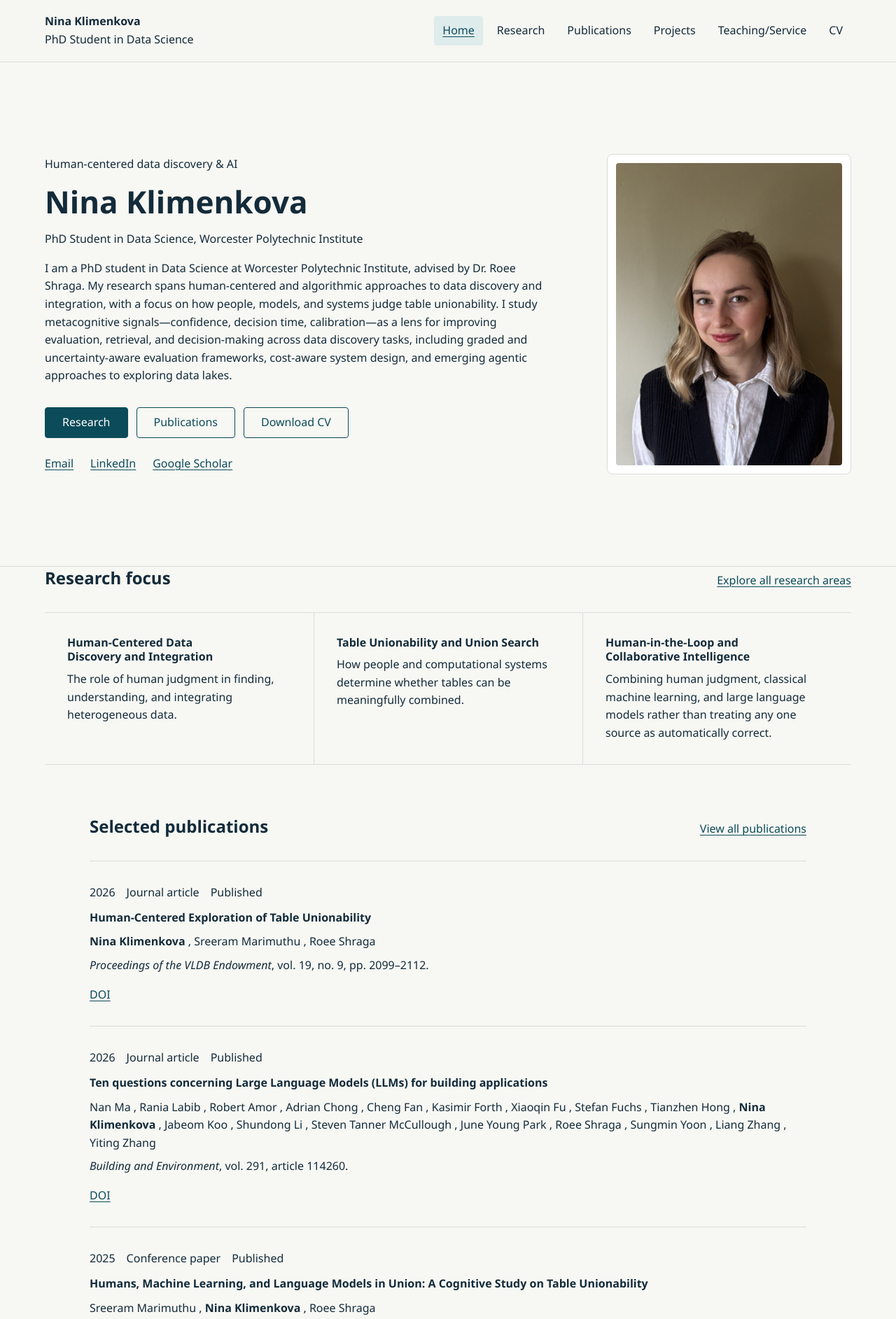
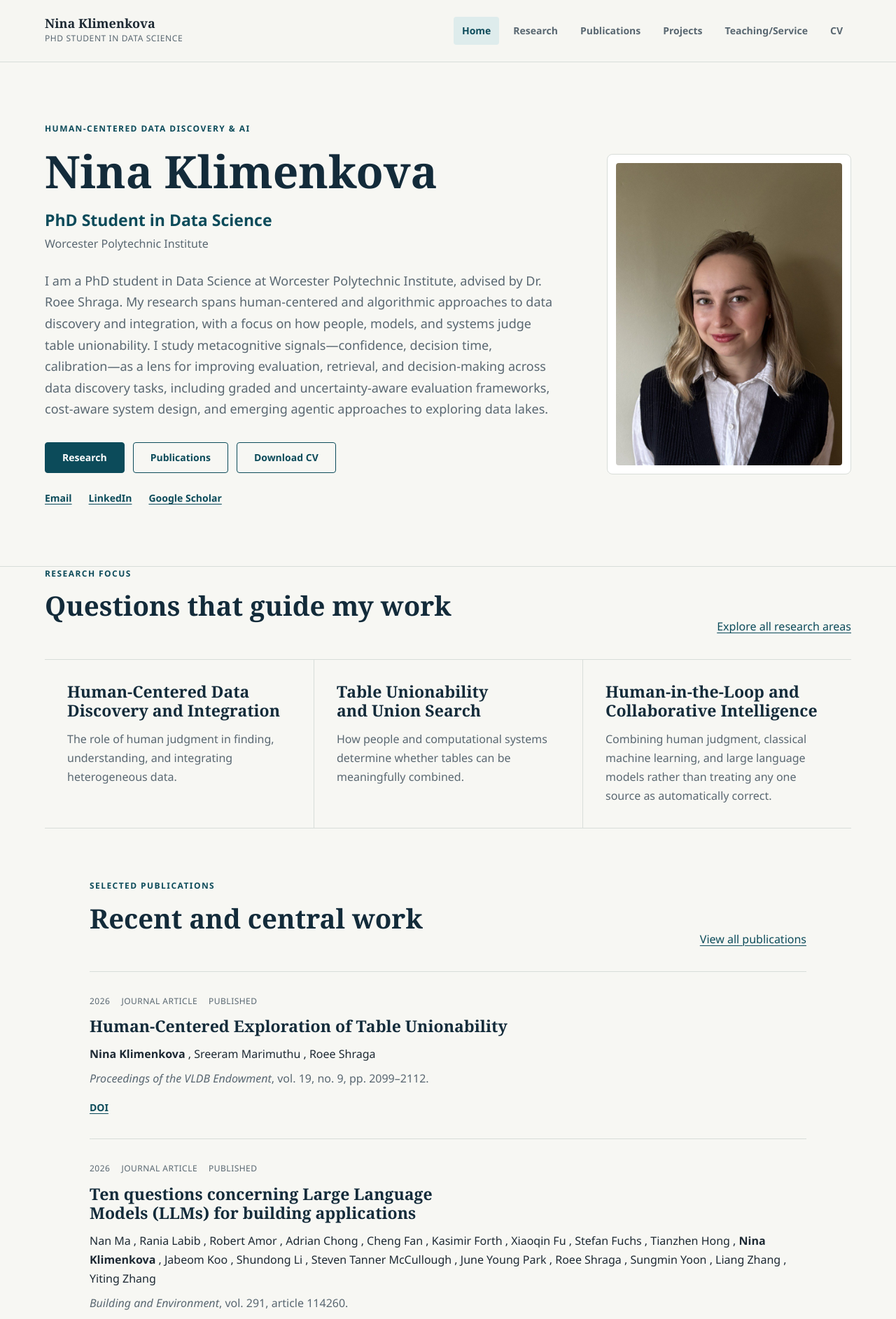
Before and after one commit to NinaKlimenkova/NinaKlimenkova.github.io, an Astro site: page / in a window 1280 px wide. Shown: the top 1885 px of the page at 70% size. Built offline with nearby package versions, Linux system fonts and the light colour scheme; Astro itself is replaced by a stand-in of ours.

Commit message:
Restore website to 2c016f8

```diff
--- a/src/components/Footer.astro
+++ b/src/components/Footer.astro
@@ -19,6 +19,8 @@ const year = new Date().getFullYear();
   .site-footer {
     margin-top: auto;
     border-top: 1px solid var(--color-border);
+    color: var(--color-text-muted);
+    font-size: var(--text-sm);
   }
 
   .site-footer__inner {
--- a/src/components/Header.astro
+++ b/src/components/Header.astro
@@ -19,7 +19,7 @@ function isCurrent(path: string): boolean {
   <div class="site-header__inner layout-container">
     <a class="site-identity" href={withBase()} aria-label={`${siteConfig.name}, home`}>
       <span class="site-identity__name">{siteConfig.name}</span>
-      <span>{siteConfig.role}</span>
+      <span class="site-identity__role">{siteConfig.role}</span>
     </a>
 
     <nav class="site-nav" aria-label="Primary navigation">
@@ -59,12 +59,22 @@ function isCurrent(path: string): boolean {
   .site-identity {
     display: grid;
     flex: 0 0 auto;
-    color: inherit;
+    color: var(--color-text);
     text-decoration: none;
   }
 
   .site-identity__name {
-    font-weight: var(--weight-emphasis);
+    font-family: var(--font-heading);
+    font-size: var(--text-lg);
+    font-weight: 700;
+    line-height: var(--leading-tight);
+  }
+
+  .site-identity__role {
+    color: var(--color-text-muted);
+    font-size: var(--text-xs);
+    letter-spacing: 0.05em;
+    text-transform: uppercase;
   }
 
   .site-nav__list {
@@ -81,15 +91,16 @@ function isCurrent(path: string): boolean {
     display: inline-block;
     padding: var(--space-2) var(--space-3);
     border-radius: var(--radius-sm);
-    color: inherit;
+    color: var(--color-text-muted);
+    font-size: var(--text-sm);
+    font-weight: 600;
     text-decoration: none;
   }
 
   .site-nav__link:hover,
   .site-nav__link[aria-current="page"] {
-    color: var(--color-accent);
+    color: var(--color-accent-strong);
     background: var(--color-accent-soft);
-    text-decoration: underline;
   }
 
   @media (max-width: 48rem) {
--- a/src/components/MediaFigure.astro
+++ b/src/components/MediaFigure.astro
@@ -37,5 +37,8 @@ const { image } = Astro.props;
   .media-figure figcaption {
     max-width: 40rem;
     margin-top: var(--space-3);
+    color: var(--color-text-muted);
+    font-size: var(--text-sm);
+    line-height: 1.55;
   }
 </style>
--- a/src/components/PageHeader.astro
+++ b/src/components/PageHeader.astro
@@ -1,17 +1,19 @@
 ---
 interface Props {
+  eyebrow: string;
   title: string;
   description?: string;
 }
 
-const { title, description } = Astro.props;
+const { eyebrow, title, description } = Astro.props;
 ---
 
 <header class="page-header page-section">
   <div class="layout-container">
     <div class="page-intro">
+      <p class="eyebrow">{eyebrow}</p>
       <h1>{title}</h1>
-      {description && <p>{description}</p>}
+      {description && <p class="lede">{description}</p>}
     </div>
   </div>
 </header>
--- a/src/components/ProfileEntry.astro
+++ b/src/components/ProfileEntry.astro
@@ -53,6 +53,12 @@ const Heading = headingLevel;
     margin-bottom: 0;
   }
 
+  .profile-entry__organization,
+  .profile-entry__date {
+    color: var(--color-text-muted);
+    font-size: var(--text-sm);
+  }
+
   .profile-entry__date {
     flex: 0 0 auto;
   }
--- a/src/components/ProjectEntry.astro
+++ b/src/components/ProjectEntry.astro
@@ -12,12 +12,7 @@ interface Props {
 const { entry, headingLevel = "h2" } = Astro.props;
 const { Content } = await render(entry);
 const Heading = headingLevel;
-const statusLabels = {
-  active: "Active",
-  completed: "Completed",
-  planned: "Planned",
-  "on-hold": "On hold",
-};
+const statusLabel = entry.data.status.replace("-", " ");
 const formatYear = (date: Date) =>
   new Intl.DateTimeFormat("en", { year: "numeric", timeZone: "UTC" }).format(date);
 const derivedDateRange = entry.data.startDate
@@ -32,12 +27,12 @@ function resolveHref(href: string): string {
 
 <article class="project-entry">
   <div class="project-entry__meta">
-    <span class="status-badge">{statusLabels[entry.data.status]}</span>
+    <span class="status-badge">{statusLabel}</span>
     {dateRange && <span>{dateRange}</span>}
   </div>
 
   <Heading>{entry.data.title}</Heading>
-  <p>{entry.data.summary}</p>
+  <p class="project-entry__summary">{entry.data.summary}</p>
 
   <div class="entry-body">
     <Content />
@@ -77,17 +72,27 @@ function resolveHref(href: string): string {
     flex-wrap: wrap;
     gap: var(--space-2) var(--space-3);
     margin-bottom: var(--space-4);
+    color: var(--color-text-muted);
+    font-size: var(--text-xs);
+    letter-spacing: 0.04em;
+    text-transform: uppercase;
   }
 
   .status-badge {
     padding: var(--space-1) var(--space-2);
     border-radius: 999px;
     background: var(--color-accent-soft);
+    color: var(--color-accent-strong);
+    font-weight: 700;
   }
 
   .project-entry h2,
   .project-entry h3 {
     margin-bottom: var(--space-3);
+  }
+
+  .project-entry__summary {
+    color: var(--color-text-muted);
   }
 
   .entry-body {
@@ -97,4 +102,15 @@ function resolveHref(href: string): string {
   .entry-body :global(> :last-child) {
     margin-bottom: 0;
   }
+
+  .entry-links {
+    display: flex;
+    flex-wrap: wrap;
+    gap: var(--space-4);
+    margin: var(--space-4) 0 0;
+    padding: 0;
+    list-style: none;
+    font-size: var(--text-sm);
+    font-weight: 700;
+  }
 </style>
--- a/src/components/PublicationEntry.astro
+++ b/src/components/PublicationEntry.astro
@@ -22,14 +22,6 @@ const typeLabels: Record<CollectionEntry<"publications">["data"]["publicationTyp
   report: "Report",
   manuscript: "Manuscript",
   other: "Other",
-};
-
-const statusLabels = {
-  published: "Published",
-  accepted: "Accepted",
-  submitted: "Submitted",
-  "in-review": "In review",
-  preprint: "Preprint",
 };
 
 const doiHref = entry.data.doi
@@ -59,7 +51,7 @@ function resolveHref(href: string): string {
   <div class="publication-entry__meta">
     <span>{entry.data.year}</span>
     <span>{typeLabels[entry.data.publicationType]}</span>
-    {entry.data.status && <span>{statusLabels[entry.data.status]}</span>}
+    {entry.data.status && <span>{entry.data.status.replace("-", " ")}</span>}
   </div>
 
   <Heading>{entry.data.title}</Heading>
@@ -126,6 +118,10 @@ function resolveHref(href: string): string {
     flex-wrap: wrap;
     gap: var(--space-2) var(--space-4);
     margin-bottom: var(--space-3);
+    color: var(--color-text-muted);
+    font-size: var(--text-xs);
+    letter-spacing: 0.04em;
+    text-transform: uppercase;
   }
 
   .publication-entry h2,
@@ -140,12 +136,33 @@ function resolveHref(href: string): string {
     margin-bottom: var(--space-2);
   }
 
+  .publication-entry__venue {
+    color: var(--color-text-muted);
+  }
+
+  .publication-entry__detail {
+    color: var(--color-text-muted);
+    font-size: var(--text-sm);
+  }
+
   .entry-body {
     max-width: var(--content-narrow);
     margin-top: var(--space-4);
+    color: var(--color-text-muted);
   }
 
   .entry-body :global(> :last-child) {
     margin-bottom: 0;
   }
+
+  .entry-links {
+    display: flex;
+    flex-wrap: wrap;
+    gap: var(--space-4);
+    margin: var(--space-4) 0 0;
+    padding: 0;
+    list-style: none;
+    font-size: var(--text-sm);
+    font-weight: 700;
+  }
 </style>
--- a/src/components/ResearchAreaEntry.astro
+++ b/src/components/ResearchAreaEntry.astro
@@ -44,6 +44,11 @@ const { Content } = await render(entry);
     grid-column: 2;
   }
 
+  .research-area__summary {
+    color: var(--color-text-muted);
+    font-size: var(--text-lg);
+  }
+
   .research-area__body :global(> :last-child) {
     margin-bottom: 0;
   }
--- a/src/components/SocialLinks.astro
+++ b/src/components/SocialLinks.astro
@@ -27,5 +27,7 @@ const links = [
     margin: 0;
     padding: 0;
     list-style: none;
+    font-size: var(--text-sm);
+    font-weight: 700;
   }
 </style>
--- a/src/components/TagList.astro
+++ b/src/components/TagList.astro
@@ -32,5 +32,7 @@ const { items, label = "Topics" } = Astro.props;
     border: 1px solid var(--color-border);
     border-radius: 999px;
     background: var(--color-surface-subtle);
+    color: var(--color-text-muted);
+    font-size: var(--text-xs);
   }
 </style>
--- a/src/pages/404.astro
+++ b/src/pages/404.astro
@@ -6,8 +6,9 @@ import { withBase } from "@/utils/urls";
 <BaseLayout title="Page not found" description="The requested page could not be found." noindex>
   <section class="page-section">
     <div class="layout-container page-intro">
-      <h1>404 · Page not found</h1>
-      <p>The page may have moved, or the address may be incomplete.</p>
+      <p class="eyebrow">404</p>
+      <h1>Page not found</h1>
+      <p class="lede">The page may have moved, or the address may be incomplete.</p>
       <div class="button-row">
         <a class="button-link" href={withBase()}>Return home</a>
       </div>
--- a/src/pages/index.astro
+++ b/src/pages/index.astro
@@ -25,10 +25,11 @@ const recentNews = (await getCollection("news", ({ data }) => !data.draft))
   <section class="home-hero page-section">
     <div class="layout-container home-hero__grid">
       <div class="home-hero__content">
-        <p class="home-hero__topic">Human-centered data discovery &amp; AI</p>
+        <p class="eyebrow">Human-Centered Data Discovery & AI</p>
         <h1>{siteConfig.name}</h1>
-        <p>{siteConfig.role}, {siteConfig.affiliation}</p>
-        <p>{siteConfig.researchStatement}</p>
+        <p class="home-hero__role">{siteConfig.role}</p>
+        <p class="home-hero__affiliation">{siteConfig.affiliation}</p>
+        <p class="lede">{siteConfig.researchStatement}</p>
         <div class="button-row">
           <a class="button-link" href={withBase("research/")}>Research</a>
           <a class="button-link button-link--secondary" href={withBase("publications/")}>Publications</a>
@@ -56,7 +57,10 @@ const recentNews = (await getCollection("news", ({ data }) => !data.draft))
   <section class="page-section" aria-labelledby="research-focus">
     <div class="layout-container">
       <div class="section-heading section-heading--with-link">
-        <h2 id="research-focus">Research focus</h2>
+        <div>
+          <p class="eyebrow">Research focus</p>
+          <h2 id="research-focus">Questions that guide my work</h2>
+        </div>
         <a href={withBase("research/")}>Explore all research areas</a>
       </div>
       <div class="focus-grid">
@@ -75,7 +79,10 @@ const recentNews = (await getCollection("news", ({ data }) => !data.draft))
   <section class="page-section" aria-labelledby="selected-publications">
     <div class="layout-container publication-section">
       <div class="section-heading section-heading--with-link">
-        <h2 id="selected-publications">Selected publications</h2>
+        <div>
+          <p class="eyebrow">Selected publications</p>
+          <h2 id="selected-publications">Recent and central work</h2>
+        </div>
         <a href={withBase("publications/")}>View all publications</a>
       </div>
       {featuredPublications.map((entry) => <PublicationEntry entry={entry} headingLevel="h3" />)}
@@ -85,8 +92,9 @@ const recentNews = (await getCollection("news", ({ data }) => !data.draft))
   <section class="page-section" aria-labelledby="academic-profile">
     <div class="layout-container profile-grid">
       <div>
+        <p class="eyebrow">At a glance</p>
         <h2 id="academic-profile">Academic profile</h2>
-        <p>
+        <p class="lede">
           My work connects data discovery with human judgment and computational
           support, with an emphasis on reliable collaboration between people and AI.
         </p>
@@ -113,6 +121,7 @@ const recentNews = (await getCollection("news", ({ data }) => !data.draft))
       <section class="page-section" aria-labelledby="recent-updates">
         <div class="layout-container updates-grid">
           <div>
+            <p class="eyebrow">News</p>
             <h2 id="recent-updates">Recent updates</h2>
           </div>
           <div>{recentNews.map((entry) => <NewsEntry entry={entry} headingLevel="h3" />)}</div>
@@ -139,9 +148,20 @@ const recentNews = (await getCollection("news", ({ data }) => !data.draft))
     max-width: 46rem;
   }
 
-  .home-hero__topic,
   .home-hero h1 {
     margin-bottom: var(--space-3);
+  }
+
+  .home-hero__role {
+    margin-bottom: 0;
+    color: var(--color-accent-strong);
+    font-size: var(--text-xl);
+    font-weight: 700;
+  }
+
+  .home-hero__affiliation {
+    margin-bottom: var(--space-5);
+    color: var(--color-text-muted);
   }
 
   .home-hero__portrait {
@@ -170,14 +190,10 @@ const recentNews = (await getCollection("news", ({ data }) => !data.draft))
 
   .section-heading--with-link {
     display: flex;
-    align-items: baseline;
+    align-items: end;
     justify-content: space-between;
     max-width: none;
     gap: var(--space-5);
-  }
-
-  .section-heading h2 {
-    margin-bottom: 0;
   }
 
   .focus-grid {
@@ -196,6 +212,7 @@ const recentNews = (await getCollection("news", ({ data }) => !data.draft))
 
   .focus-entry p {
     margin-bottom: 0;
+    color: var(--color-text-muted);
   }
 
   .publication-section {
@@ -220,6 +237,12 @@ const recentNews = (await getCollection("news", ({ data }) => !data.draft))
     gap: var(--space-4);
     padding-block: var(--space-4);
     border-bottom: 1px solid var(--color-border);
+  }
+
+  .profile-list dt {
+    color: var(--color-accent-strong);
+    font-size: var(--text-sm);
+    font-weight: 700;
   }
 
   .profile-list dd {
--- a/src/pages/projects.astro
+++ b/src/pages/projects.astro
@@ -17,6 +17,7 @@ const projects = (await getCollection("projects", ({ data }) => !data.draft)).so
   description="Research projects in human-centered table unionability, mentorship matching, and data mining."
 >
   <PageHeader
+    eyebrow="Research projects"
     title="Projects"
     description="These projects connect my current work on human-centered data discovery with earlier research in human-in-the-loop systems and applied data mining."
   />
--- a/src/pages/publications.astro
+++ b/src/pages/publications.astro
@@ -18,7 +18,10 @@ const scholarUrl = siteConfig.socialLinks.find((link) => link.label === "Google
   title="Publications"
   description="Publications by Nina Klimenkova on table unionability, data discovery, human–AI collaboration, and related data-science topics."
 >
-  <PageHeader title="Publications" />
+  <PageHeader
+    eyebrow="Scholarly work"
+    title="Publications"
+  />
 
   <section class="page-section" aria-labelledby="publication-list">
     <div class="layout-container publication-list">
--- a/src/pages/research.astro
+++ b/src/pages/research.astro
@@ -20,12 +20,14 @@ const relatedProjects = (
   description="Research on human-centered data discovery, table unionability, collaborative intelligence, and metacognitive signals."
 >
   <PageHeader
+    eyebrow="Research"
     title="Human-centered data discovery"
     description="I study how human judgments, behavioral signals, machine learning, and large language models can support more reliable data discovery and integration."
   />
 
   <section class="page-section" aria-labelledby="research-areas">
     <div class="layout-container">
+      <p class="eyebrow">Areas of inquiry</p>
       <h2 id="research-areas" class="section-title">Research areas</h2>
       {researchAreas.map((entry) => <ResearchAreaEntry entry={entry} />)}
     </div>
@@ -34,6 +36,7 @@ const relatedProjects = (
   <section class="page-section" aria-labelledby="research-in-practice">
     <div class="layout-container">
       <div class="section-copy">
+        <p class="eyebrow">Research in practice</p>
         <h2 id="research-in-practice">Presentations and academic events</h2>
         <p>Selected moments from research presentations, conferences, and academic milestones.</p>
       </div>
@@ -47,6 +50,7 @@ const relatedProjects = (
     relatedProjects.length > 0 && (
       <section class="page-section" aria-labelledby="related-projects">
         <div class="layout-container">
+          <p class="eyebrow">Current work</p>
           <h2 id="related-projects" class="section-title">Related project</h2>
           <div class="related-project">
             {relatedProjects.map((entry) => <ProjectEntry entry={entry} headingLevel="h3" />)}
--- a/src/pages/teaching.astro
+++ b/src/pages/teaching.astro
@@ -10,12 +10,14 @@ import BaseLayout from "@/layouts/BaseLayout.astro";
   description="Teaching, mentoring, and academic service by Nina Klimenkova at Worcester Polytechnic Institute."
 >
   <PageHeader
+    eyebrow="Teaching & mentoring"
     title="Teaching"
     description="My teaching and mentoring work supports students as they develop practical data-science skills and make careful methodological choices."
   />
 
   <section class="page-section" aria-labelledby="teaching-experience">
     <div class="layout-container profile-section">
+      <p class="eyebrow">Course support</p>
       <h2 id="teaching-experience">Teaching experience</h2>
       <ProfileEntry entry={academicProfile.teaching} />
     </div>
@@ -23,6 +25,7 @@ import BaseLayout from "@/layouts/BaseLayout.astro";
 
   <section class="page-section" aria-labelledby="mentoring">
     <div class="layout-container profile-section">
+      <p class="eyebrow">Student research</p>
       <h2 id="mentoring">Mentoring</h2>
       <ProfileEntry entry={academicProfile.mentoring} />
     </div>
@@ -30,6 +33,7 @@ import BaseLayout from "@/layouts/BaseLayout.astro";
 
   <section class="page-section" aria-labelledby="academic-service">
     <div class="layout-container profile-section">
+      <p class="eyebrow">Community</p>
       <h2 id="academic-service">Academic service</h2>
       <ProfileEntry entry={academicProfile.service} />
     </div>
--- a/src/styles/global.css
+++ b/src/styles/global.css
@@ -2,23 +2,31 @@
   color-scheme: light;
 
   --font-body: "Segoe UI", "Helvetica Neue", Arial, sans-serif;
-  --weight-emphasis: 600;
+  --font-heading: Georgia, "Times New Roman", serif;
+  --font-mono: "SFMono-Regular", Consolas, "Liberation Mono", monospace;
 
   --color-background: #f7f7f3;
   --color-surface: #ffffff;
   --color-surface-subtle: #efefe9;
-  --color-text: #132b3a;
-  --color-accent: #0c4b5a;
+  --color-text: #1d2933;
+  --color-text-muted: #596771;
+  --color-heading: #132b3a;
+  --color-accent: #185f70;
+  --color-accent-strong: #0c4b5a;
   --color-accent-soft: #deecec;
   --color-border: #d8ddd9;
   --color-focus: #b04a2f;
 
+  --text-xs: 0.75rem;
+  --text-sm: 0.875rem;
   --text-base: 1rem;
-  --text-section: 1.5rem;
-  --text-title: clamp(2rem, 1.5rem + 2vw, 2.75rem);
+  --text-lg: 1.125rem;
+  --text-xl: clamp(1.25rem, 1.8vw, 1.5rem);
+  --text-2xl: clamp(1.75rem, 3vw, 2.5rem);
+  --text-3xl: clamp(2.25rem, 5vw, 4.5rem);
 
-  --leading-tight: 1.3;
-  --leading-body: 1.6;
+  --leading-tight: 1.2;
+  --leading-body: 1.7;
 
   --space-1: 0.25rem;
   --space-2: 0.5rem;
@@ -78,28 +86,23 @@ h1,
 h2,
 h3 {
   margin-block: 0 0.55em;
+  color: var(--color-heading);
+  font-family: var(--font-heading);
+  font-weight: 700;
   line-height: var(--leading-tight);
   text-wrap: balance;
 }
 
-h1,
-h2,
-h3,
-strong,
-dt {
-  font-weight: var(--weight-emphasis);
-}
-
 h1 {
-  font-size: var(--text-title);
+  font-size: var(--text-3xl);
 }
 
 h2 {
-  font-size: var(--text-section);
+  font-size: var(--text-2xl);
 }
 
 h3 {
-  font-size: var(--text-base);
+  font-size: var(--text-xl);
 }
 
 p,
@@ -109,13 +112,13 @@ ol {
 }
 
 a {
-  color: var(--color-accent);
+  color: var(--color-accent-strong);
   text-underline-offset: 0.18em;
   text-decoration-thickness: 0.08em;
 }
 
 a:hover {
-  text-decoration-thickness: 0.14em;
+  color: var(--color-accent);
 }
 
 :focus-visible {
@@ -148,13 +151,18 @@ a:hover {
   margin-bottom: 0;
 }
 
-.entry-links {
-  display: flex;
-  flex-wrap: wrap;
-  gap: var(--space-4);
-  margin: var(--space-4) 0 0;
-  padding: 0;
-  list-style: none;
+.eyebrow {
+  margin-bottom: var(--space-3);
+  color: var(--color-accent-strong);
+  font-size: var(--text-xs);
+  font-weight: 700;
+  letter-spacing: 0.12em;
+  text-transform: uppercase;
+}
+
+.lede {
+  color: var(--color-text-muted);
+  font-size: var(--text-lg);
 }
 
 .button-row {
@@ -169,24 +177,28 @@ a:hover {
   align-items: center;
   min-height: 2.75rem;
   padding: var(--space-2) var(--space-5);
-  border: 1px solid var(--color-accent);
+  border: 1px solid var(--color-accent-strong);
   border-radius: var(--radius-sm);
-  background: var(--color-accent);
-  color: var(--color-surface);
+  background: var(--color-accent-strong);
+  color: #ffffff;
+  font-size: var(--text-sm);
+  font-weight: 700;
   text-decoration: none;
 }
 
 .button-link:hover {
-  text-decoration: underline;
+  background: var(--color-accent);
+  color: #ffffff;
 }
 
 .button-link--secondary {
   background: transparent;
-  color: var(--color-accent);
+  color: var(--color-accent-strong);
 }
 
 .button-link--secondary:hover {
   background: var(--color-accent-soft);
+  color: var(--color-accent-strong);
 }
 
 .card-grid {
@@ -226,8 +238,8 @@ a:hover {
   padding: var(--space-2) var(--space-4);
   transform: translateY(-200%);
   border-radius: var(--radius-sm);
-  background: var(--color-text);
-  color: var(--color-surface);
+  background: var(--color-heading);
+  color: #ffffff;
 }
 
 .skip-link:focus {
```
Also changed, not shown: src/components/NewsEntry.astro (+9 -0 lines), src/pages/cv.astro (+16 -1 lines).
